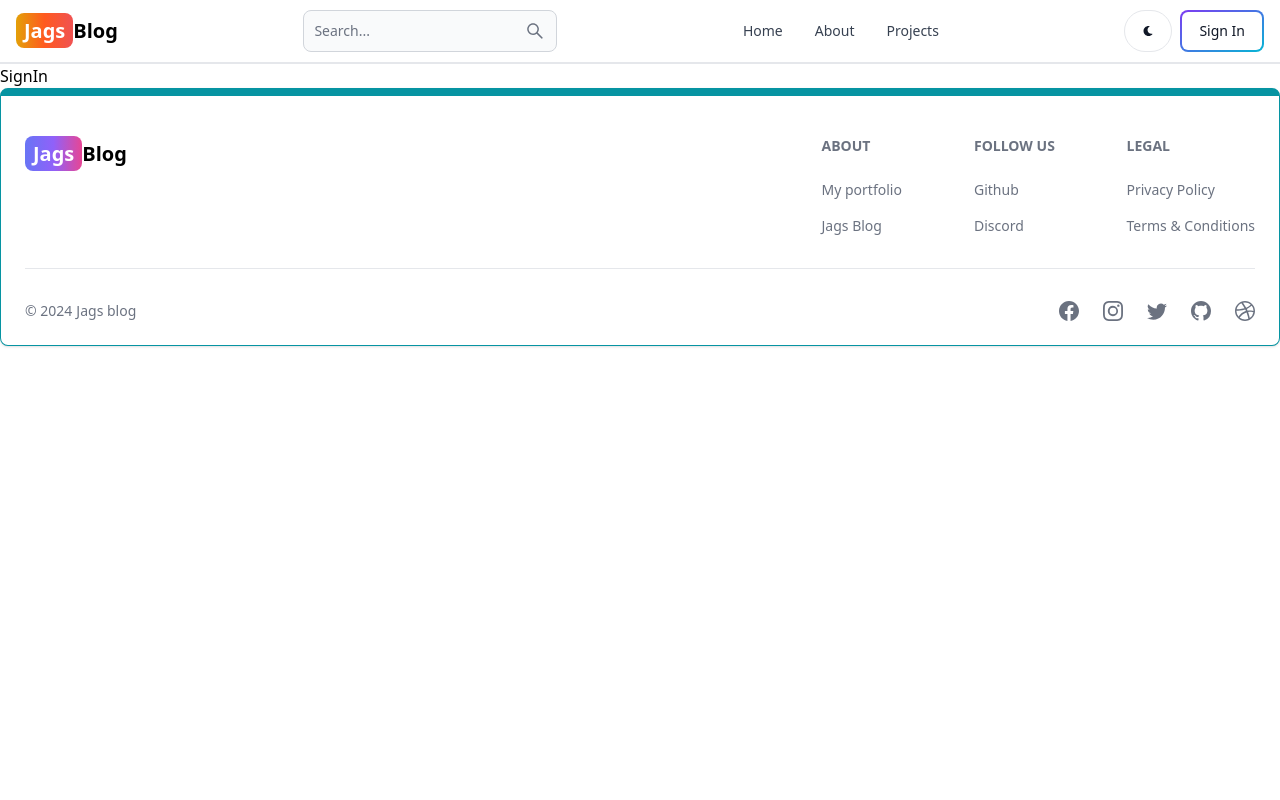
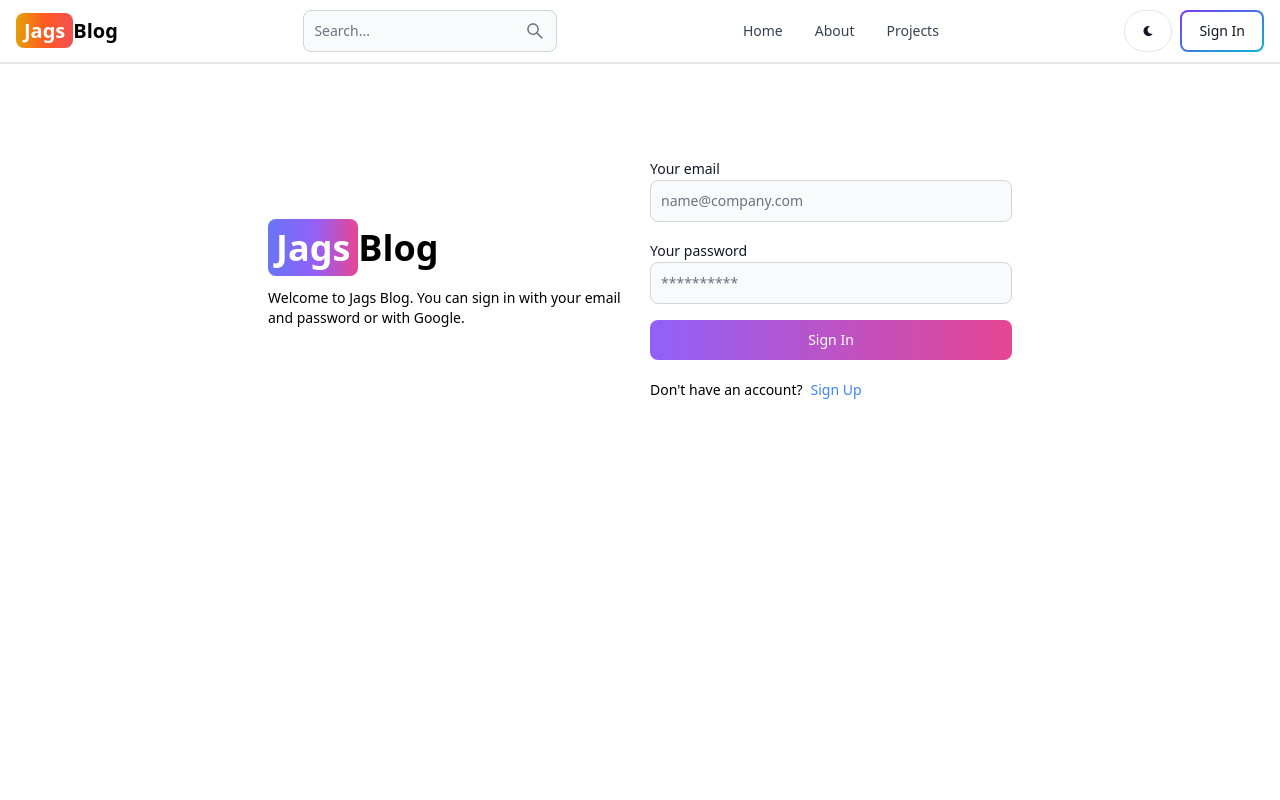
Before and after one commit to Jagrit787/MERN-Blog, a React (Vite) app in the folder client/: page /sign-in in a window 1280 px wide. Shown: the top 800 px of the page. Built offline with nearby package versions, Linux system fonts and the light colour scheme.

Commit message:
complete sign-in page functionality

```diff
--- a/client/src/pages/SignIn.jsx
+++ b/client/src/pages/SignIn.jsx
@@ -1,7 +1,119 @@
-import React from 'react'
+import { Alert, Button, Label,  Spinner,  TextInput } from 'flowbite-react'
+import { set } from 'mongoose';
+import React, { useState } from 'react'
+import { Link , useNavigate } from 'react-router-dom'
 
 export default function SignIn() {
+  //the useState is an empty object, (can be anything)
+  const [formData, setFormData]= useState({});
+  const [errorMessage, setErrorMessage] = useState(null);
+  const [loading, setLoading] = useState(false);
+  const Navigate= useNavigate();
+  const handleChange=(e)=>{
+    setFormData({...formData, [e.target.id]:e.target.value.trim() });
+  }
+
+  //submit to database- async (time needed)
+const handleSubmit= async(e)=>{
+  e.preventDefault();
+
+  if(!formData.password || !formData.email){
+    return setErrorMessage('Please fill out all fields')
+  }
+  try {
+    setLoading(true);
+    setErrorMessage(null)
+
+    const res= await fetch('/api/auth/signin',{
+      method: 'POST',
+      headers: {'Content-Type': 'application/json'},
+      body: JSON.stringify(formData),
+    })
+    const data= await res.json();
+    if(data.success ===false){
+      return setErrorMessage(data.message)
+    }
+    setLoading(false) //signup success
+
+    //now redirect to sign in page
+    if(res.ok){
+      Navigate('/')
+    }
+  } catch (error) {
+    setErrorMessage(error.message);
+    setLoading(false);
+  }
+}
+
   return (
-    <div>SignIn</div>
+    <div className='min-h-screen mt-20'>
+      <div className='flex p-3 max-w-3xl mx-auto flex-col md:flex-row md:items-center gap-5'>
+        {/* left side*/}
+        <div className='flex-1'>
+          <Link to='/' className='font-bold dark:text-white text-4xl'>
+            <span className='px-2 py-1 bg-gradient-to-r from-indigo-500 via-purple-500 to-pink-500 rounded-lg text-white'>
+              Jags
+            </span>
+            Blog
+          </Link>
+          <p className='text-sm mt-5'>
+            Welcome to Jags Blog. You can sign in with your email and password
+            or with Google.
+          </p>
+        </div>
+        {/* right */}
+
+        <div className='flex-1'>
+          <form className='flex flex-col gap-4' onSubmit={handleSubmit}>
+            <div>
+              <Label value='Your email' />
+              <TextInput
+                type='email'
+                placeholder='name@company.com'
+                id='email'
+                onChange={handleChange}
+              />
+            </div>
+            <div>
+              <Label value='Your password' />
+              <TextInput
+                type='password'
+                placeholder='**********'
+                id='password'
+                onChange={handleChange}
+              />
+            </div>
+            <Button
+              gradientDuoTone='purpleToPink'
+              type='submit'
+              disabled={loading}
+              >
+                {
+                  loading ?(
+                    <>
+                    <Spinner className='sm'/>
+                    <span className='pl-3'>Loading...</span>
+                    </>
+                  ) : "Sign In"
+              }
+            </Button>
+          </form>
+          <div className='flex gap-2 text-sm mt-5'>
+            <span>Don't have an account?</span>
+            <Link to='/sign-up' className='text-blue-500'>
+              Sign Up
+            </Link>
+          </div>
+          {
+            errorMessage && (
+              <Alert className='mt-5' color='failure'>
+                {errorMessage}
+              </Alert>
+            )
+          }
+    </div>
+    </div>
+    </div>
+
   )
 }
```
